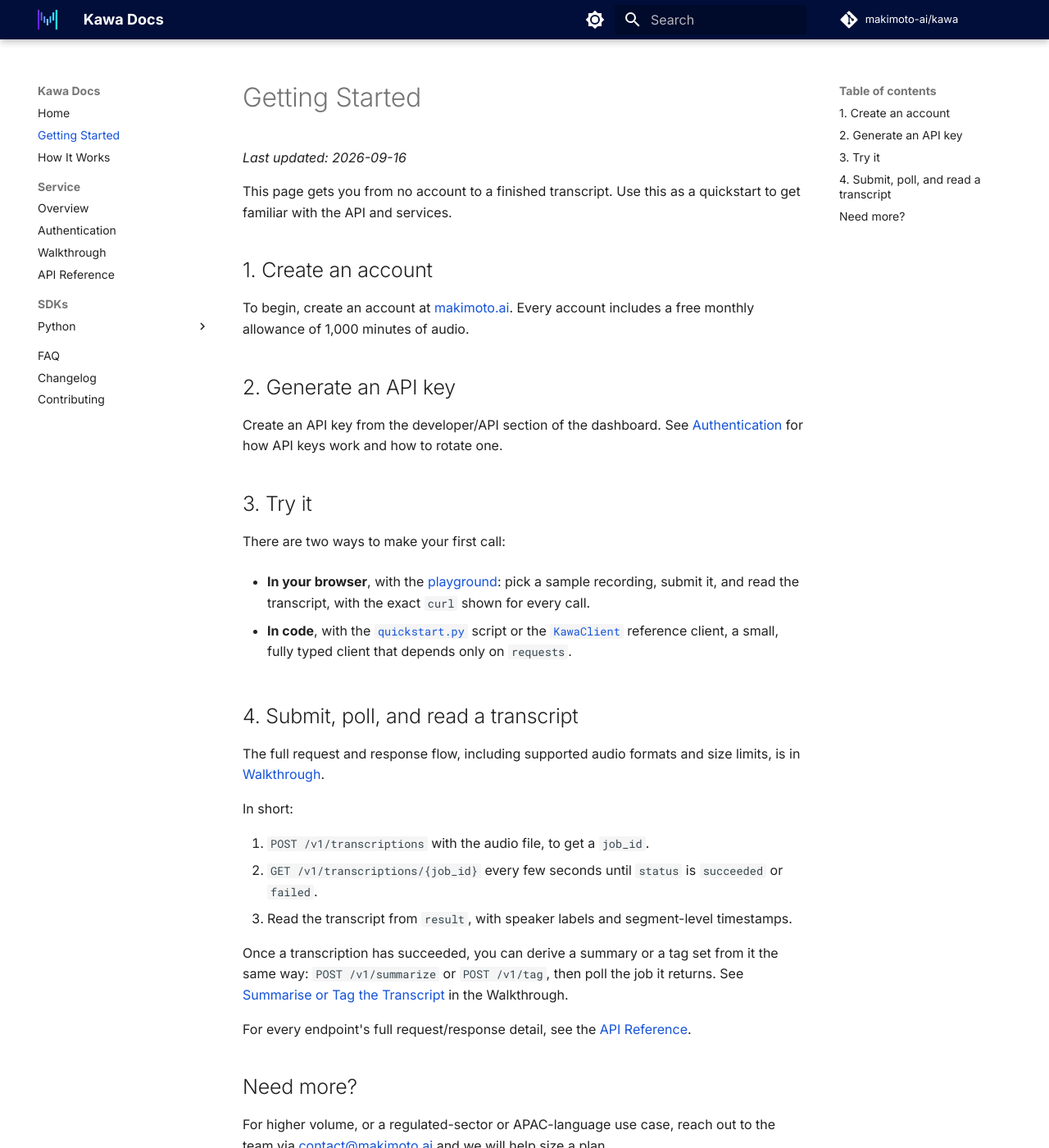
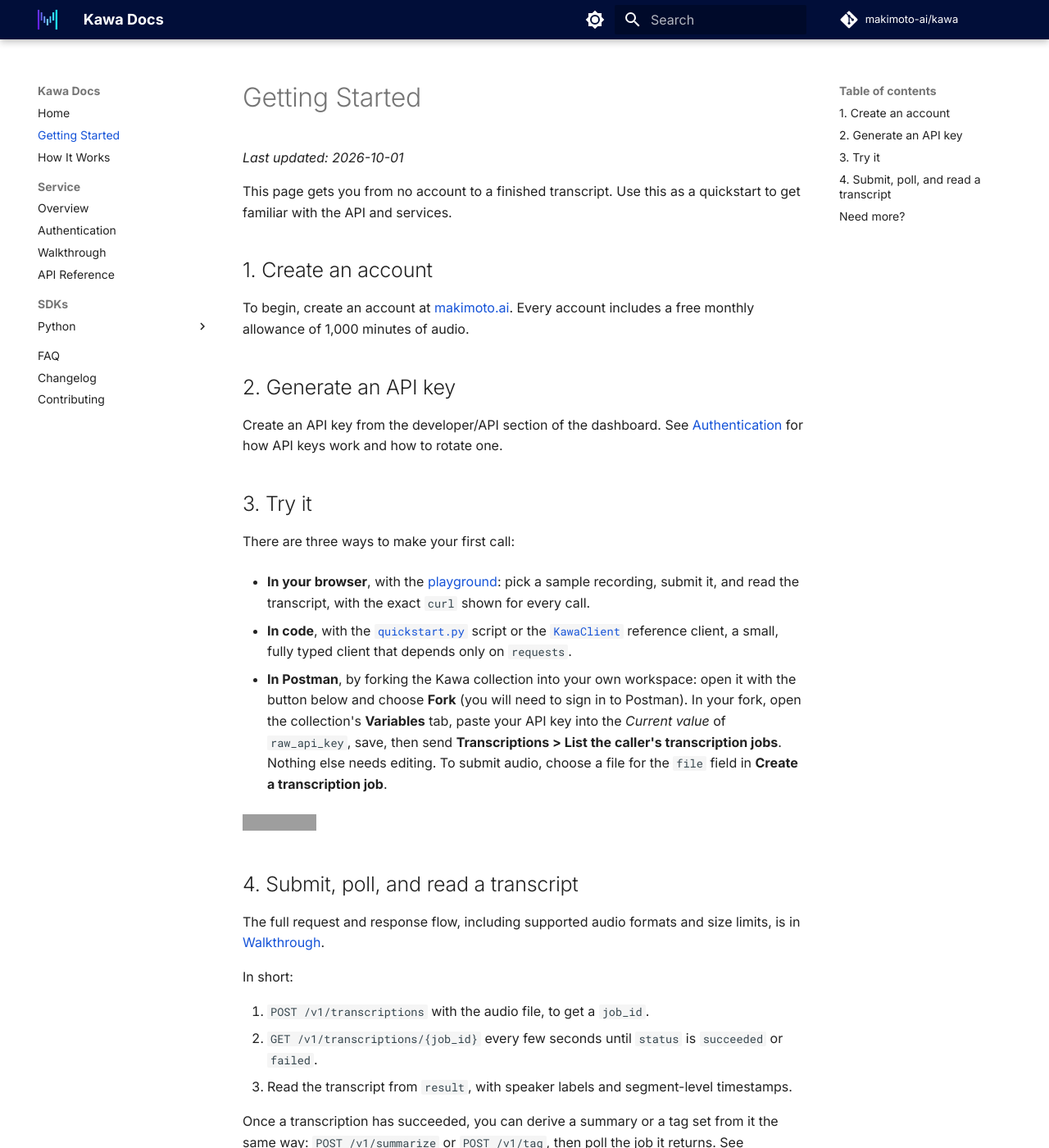
Before and after one commit to makimoto-ai/kawa, an MkDocs documentation site: the page built from docs/getting-started.md, in a window 1280 px wide and 1400 px high. Shown: the whole window at 82% size. Built offline with MkDocs 1.6.1 and Material for MkDocs 9.7.7, drawn with Linux system fonts in a browser that asks for light colours; comment, search, counter and statistics services are not loaded; grey boxes are pictures that could not be loaded.

Commit message:
docs: update with references to postman

```diff
--- a/docs/getting-started.md
+++ b/docs/getting-started.md
@@ -1,6 +1,6 @@
 # Getting Started
 
-*Last updated: 2026-09-16*
+*Last updated: 2026-10-01*
 
 This page gets you from no account to a finished transcript. Use this as a quickstart to get familiar with the API and services.
 
@@ -14,11 +14,15 @@ Create an API key from the developer/API section of the dashboard. See [Authenti
 
 ## 3. Try it
 
-There are two ways to make your first call:
+There are three ways to make your first call:
 
 - **In your browser**, with the [playground](https://github.com/makimoto-ai/kawa/tree/main/demo): pick a sample recording, submit it, and read the transcript, with the exact `curl` shown for every call.
 
 - **In code**, with the [`quickstart.py`](https://github.com/makimoto-ai/kawa/blob/main/demo/quickstart.py) script or the [`KawaClient`](https://github.com/makimoto-ai/kawa/blob/main/demo/kawa_client.py) reference client, a small, fully typed client that depends only on `requests`.
+
+- **In Postman**, by forking the Kawa collection into your own workspace: open it with the button below and choose **Fork** (you will need to sign in to Postman). In your fork, open the collection's **Variables** tab, paste your API key into the *Current value* of `raw_api_key`, save, then send **Transcriptions > List the caller's transcription jobs**. Nothing else needs editing. To submit audio, choose a file for the `file` field in **Create a transcription job**.
+
+--8<-- "postman-button.html"
 
 ## 4. Submit, poll, and read a transcript
 
--- a/docs/service/api-reference.md
+++ b/docs/service/api-reference.md
@@ -1,10 +1,14 @@
 # API Reference
 
-*Last updated: 2026-09-17*
+*Last updated: 2026-10-01*
 
 This page serves as a reference for all endpoints available for Kawa services.
 
 You may also refer to [`openapi.json`](https://github.com/makimoto-ai/kawa/blob/main/docs/openapi.json) in the Kawa repository.
+
+To try these endpoints without writing code, fork the collection into your own Postman workspace. In your fork, set the `raw_api_key` collection variable to your API key; every request authenticates with it from there.
+
+--8<-- "postman-button.html"
 
 ## `POST /v1/transcriptions`
 
```
Also changed, not shown: README.md (+9 -2 lines), docs/changelog.md (+2 -2 lines), docs/includes/README.md (added, +32 -0 lines).
